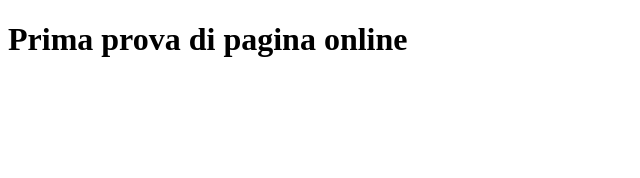
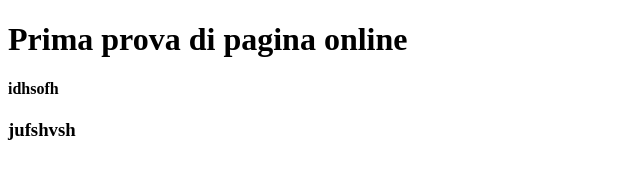
Before and after one commit to Dany85jjr/corso_1, a plain HTML site: page index.html in a window 1280 px wide. Shown: the whole page, without its empty margins (0-640 px from the left). Drawn offline with Linux system fonts and the light colour scheme.

Commit message:
altra aggiunta

```diff
--- a/index.html
+++ b/index.html
@@ -7,6 +7,8 @@
 </head>
 <body>
     <h1>Prima prova di pagina online</h1>
+    <h4>idhsofh</h4>
+    <h3>jufshvsh</h3>
 
 </body>
 </html>
```
